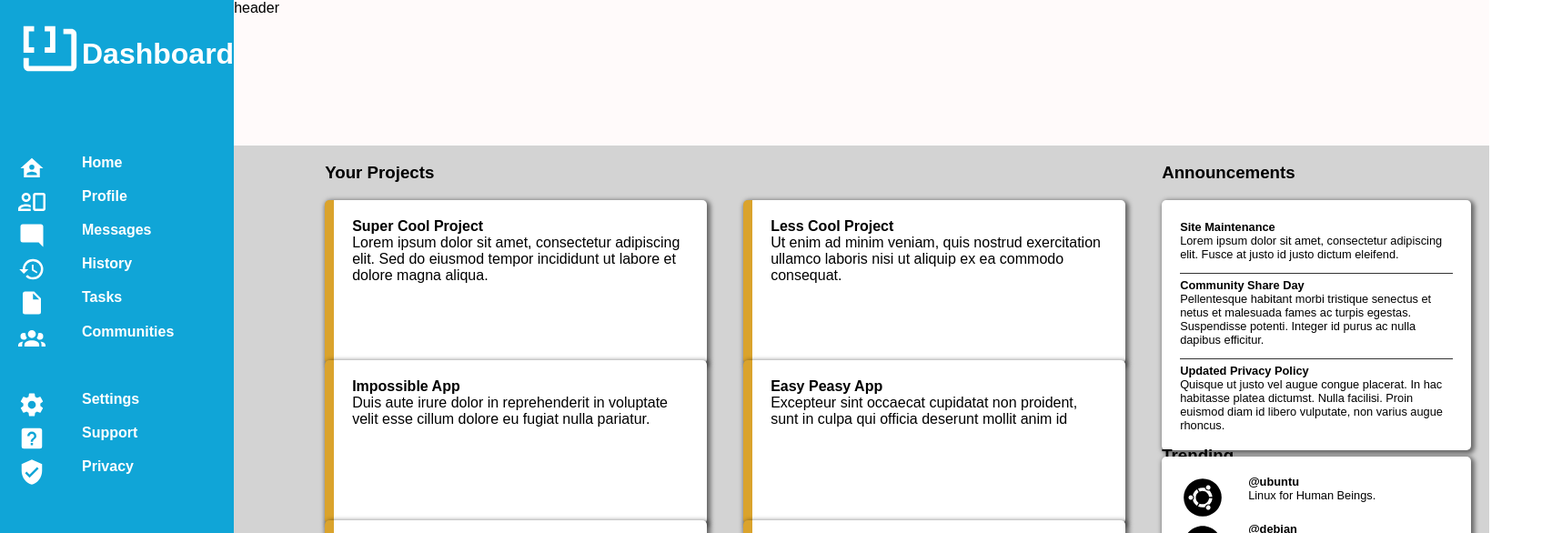
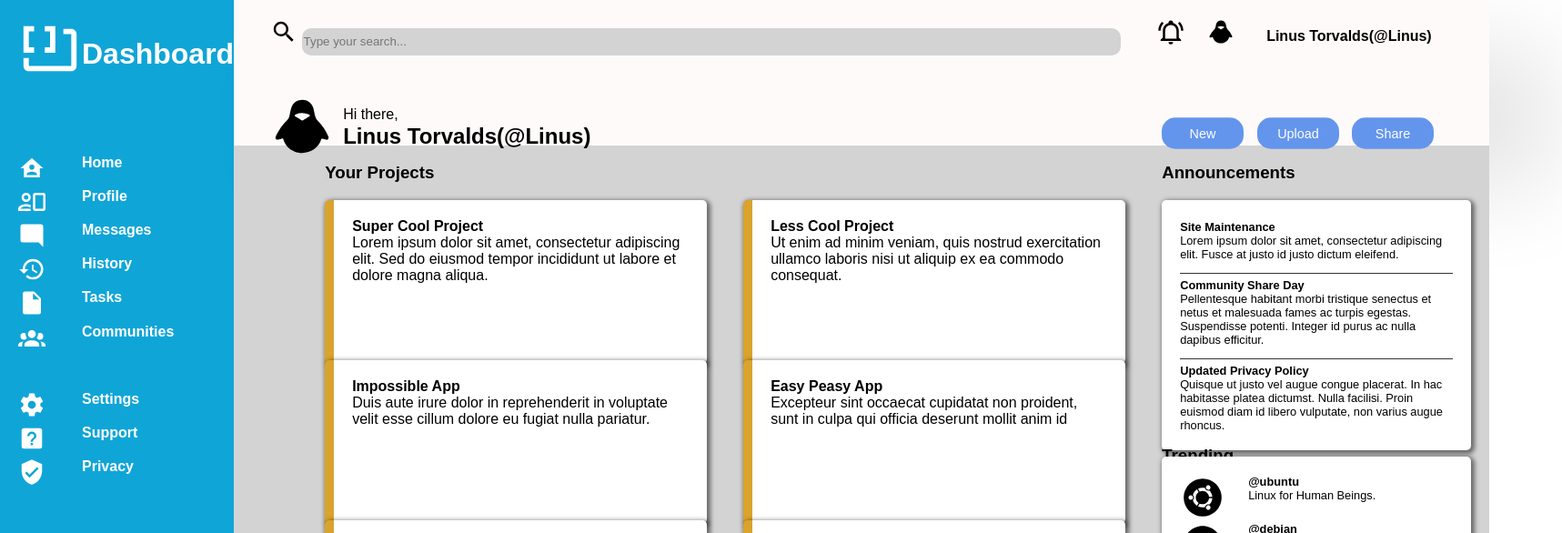
Before and after one commit to CSingogo/admin-dashboard, a plain HTML site: page index.html in a window 1280 px wide. Shown: the top 586 px of the page at 91% size, 1717 px wide, since content can reach past the window. Drawn offline with Linux system fonts and the light colour scheme.

Commit message:
header section complete

```diff
--- a/index.html
+++ b/index.html
@@ -20,7 +20,38 @@
          <img src="SVGs/protection.svg" class="dashimg"><div class="dashtxt">Privacy</div>
        </div>
 
-        <div class="header">header</div>
+        <!-- header div -->
+
+        <div class="header">
+            <div class="btn-div">
+                <button id="new-btn" type="button">New</button>
+                <button id="upload-btn" type="button">Upload</button>
+                <button id="share-btn" type="button">Share</button>
+            </div>
+
+            <div class="search-div">
+                <img src="SVGs/search.svg" id="search-img">
+                <input type="search" id="search" name="search" placeholder="Type your search...">
+            </div>
+
+            <div class="morgan-sml">
+                <img src="SVGs/bell-ring-outline.svg" id="bell-img">
+                <img src="SVGs/linux2.svg" id="linux-sml">
+                <p id="username-sml"> Linus Torvalds(@Linus)</p>
+
+            </div>
+
+            <div class="morgan-big">
+                <img src="SVGs/linux.svg" id="linux-big">
+                <p id="greeting">Hi there,</p>
+                <p id="username-big"> Linus Torvalds(@Linus)</p>
+
+            </div>
+
+        </div>
+
+        <!-- main content div -->
+
         <div class="main">
             <h3 id="project-header">Your Projects</h3>
             <h3 id="announcements-header">Announcements</h3>
--- a/styles.css
+++ b/styles.css
@@ -38,6 +38,7 @@ strong {
     background-color: snow;
     grid-column: 2 / 3;
     grid-row: 1 / 2;
+    box-shadow: 70px 50px 100px rgba(12, 10, 10, 0.1);
 }
 
 .main{
@@ -171,3 +172,98 @@ h1{
     grid-column: 1 / 2;
     grid-row: 4 / 5;
 }
+
+/* header style */
+.header{
+    display: grid;
+    grid-template-columns: 3fr 1fr;
+    grid-template-rows: 1fr 1fr;
+    padding: 20px 40px;
+}
+
+.btn-div{
+    grid-row: 2 / 3;
+    grid-column: 2 / 3;
+}
+
+.search-div{
+    grid-row: 1 / 2;
+    grid-column: 1 / 2;
+}
+
+#bell-img{
+    width: 30px; /* Set the desired width */
+    height: 30px; /* Set the desired height */
+}
+
+#linux-sml{
+    position: relative;
+    left: 20px;
+    width: 30px;
+    height: 30px;
+}
+
+#username-sml{
+    position: relative;
+    left: 120px;
+    bottom: 23px;
+    font-weight: 900;
+}
+
+.morgan-sml{
+    grid-column: 2 / 3;
+    grid-row: 1 / 2;
+}
+
+.morgan-big{
+    grid-row: 2 /3;
+    grid-column: 1 / 2;
+}
+
+button{
+    background-color: cornflowerblue;
+    border-radius: 10px;
+    color: #ffffff;
+    transform: scale(1.5);
+    margin: 20px;
+    width: 60px;
+    font-size: 0.6em;
+    padding: 6px;
+    border: 0;
+    position: relative;
+    top: 27px;
+}
+
+#search-img{
+    width: 30px; /* Set the desired width */
+    height: 30px; /* Set the desired height */
+}
+
+input{
+    width: 900px;
+    height: 30px;
+    border-radius: 10px;
+    background-color: lightgray;
+    border: 0;
+}
+
+#linux-big{
+    position: relative;
+    top: 16px;
+    width: 70px; /* Set the desired width */
+    height: 70px; /* Set the desired height */
+}
+
+#greeting{
+    position: relative;
+    left: 80px;
+    bottom: 45px;
+}
+
+#username-big{
+    position: relative;
+    left: 80px;
+    bottom: 60px;
+    font-weight: bolder;
+    font-size: 1.5em;
+}
```
Also changed, not shown: SVGs/bell-ring-outline.svg (added), SVGs/linux.svg (added), SVGs/linux2.svg (added), SVGs/search.svg (added).
